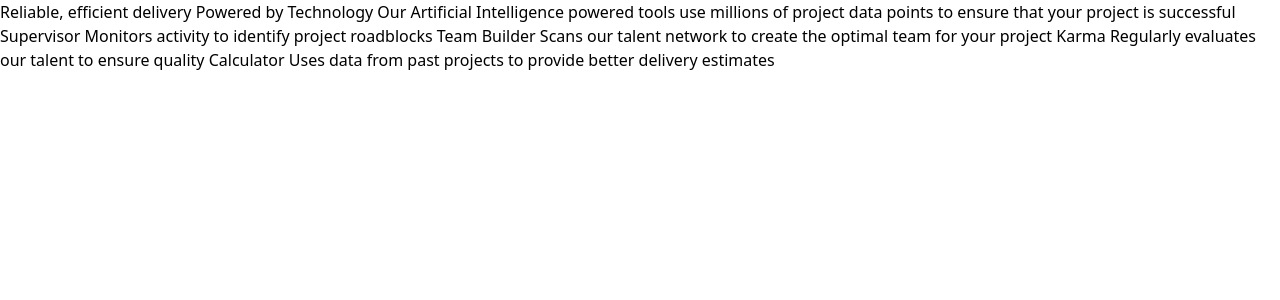
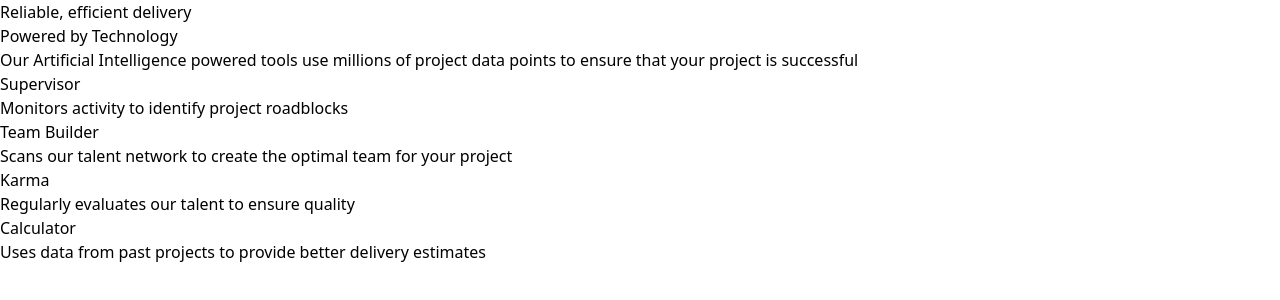
Before and after one commit to nerbertb/FEM-Four-Card-Feature, a React (Vite) app: page / in a window 1280 px wide. Shown: the top 300 px of the page. Built offline with nearby package versions, Linux system fonts and the light colour scheme.

Commit message:
feat: created card component

```diff
--- /dev/null
+++ b/src/components/Card.jsx
@@ -0,0 +1,15 @@
+
+
+function Card(props) {
+    return (
+        <div>
+            <h3>{props.title}</h3>
+            <p>{props.role}</p>
+        </div>
+     );
+}
+
+<div>
+
+</div>
+export default Card;
--- a/src/components/Home.jsx
+++ b/src/components/Home.jsx
@@ -1,24 +1,24 @@
+import Card from './Card';
+import cards from '../data/cards';
+
 function Home() {
+
+    function createCards(card) {
+        return <Card key={card.title} title={card.title} role={card.role}/>;
+    }
+
     return (
         <main>
             <div>
-                Reliable, efficient delivery
-  Powered by Technology
+                <h1>Reliable, efficient delivery</h1>
+  <h2>Powered by Technology</h2>
 
-  Our Artificial Intelligence powered tools use millions of project data points
-  to ensure that your project is successful
+  <p>Our Artificial Intelligence powered tools use millions of project data points
+  to ensure that your project is successful</p>
 
-  Supervisor
-  Monitors activity to identify project roadblocks
-
-  Team Builder
-  Scans our talent network to create the optimal team for your project
-
-  Karma
-  Regularly evaluates our talent to ensure quality
-
-  Calculator
-  Uses data from past projects to provide better delivery estimates
+        <section>
+        {cards.map(createCards)}
+        </section>
             </div>
         </main>
      );
--- /dev/null
+++ b/src/data/cards.js
@@ -0,0 +1,20 @@
+const cards = [
+  {
+    title: 'Supervisor',
+    role: 'Monitors activity to identify project roadblocks',
+  },
+
+  {
+    title: 'Team Builder',
+    role: 'Scans our talent network to create the optimal team for your project',
+  },
+
+  { title: 'Karma', role: 'Regularly evaluates our talent to ensure quality' },
+
+  {
+    title: 'Calculator',
+    role: 'Uses data from past projects to provide better delivery estimates',
+  },
+];
+
+export default cards;
```
